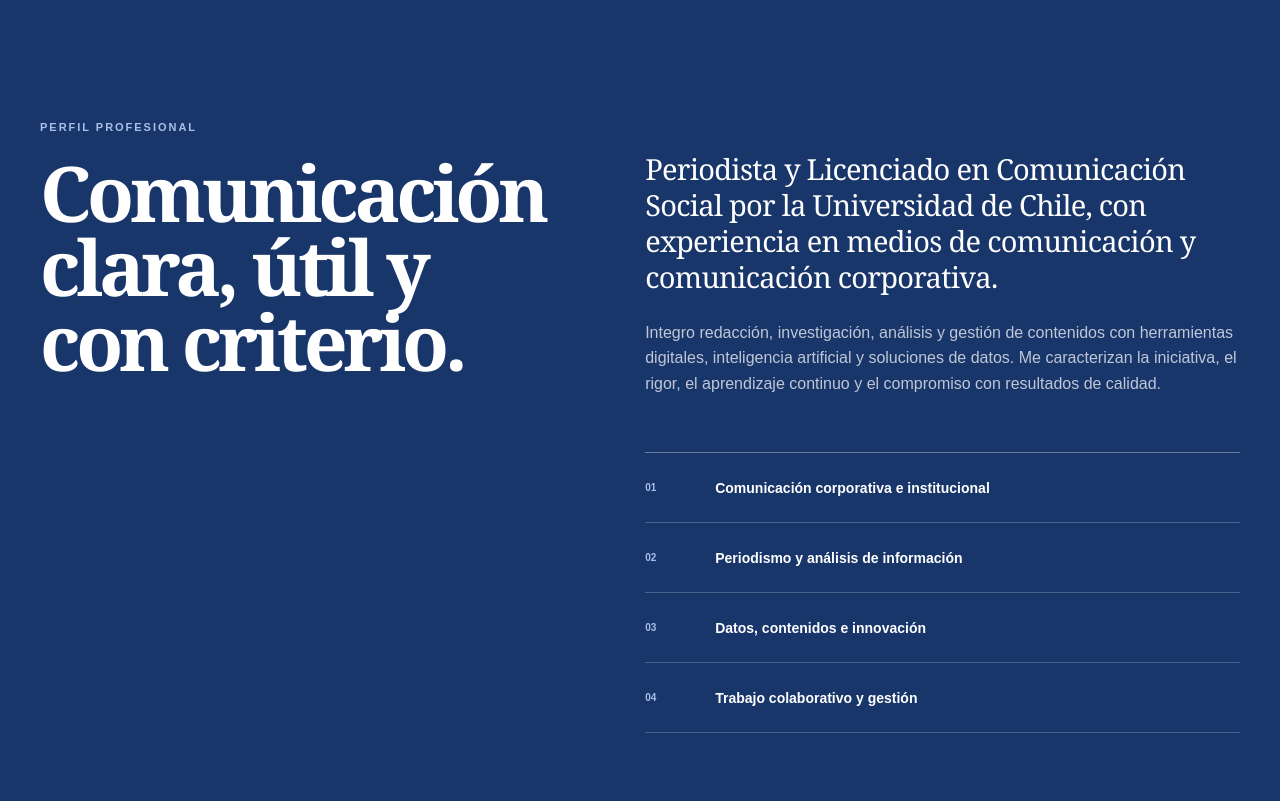
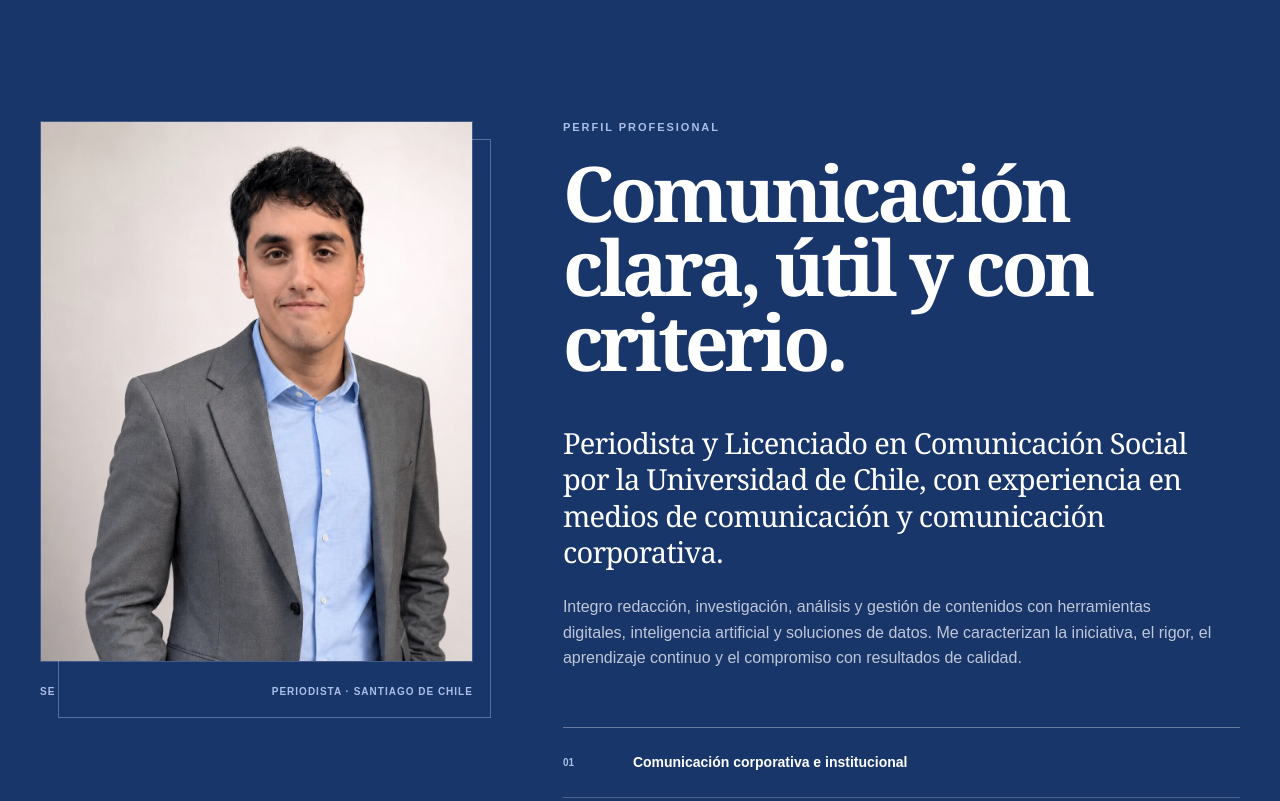
Before and after one commit to Sebajr19/PortafolioProfesional, a plain HTML site: page index.html in a window 1280 px wide. Shown: the part 7060-7861 px from the top of the page. Drawn offline with Linux system fonts and the light colour scheme.

Commit message:
Add files via upload

```diff
--- a/index.html
+++ b/index.html
@@ -287,6 +287,11 @@
 
       <section class="profile-section" id="perfil">
         <div class="profile-grid section-shell">
+          <figure class="profile-portrait-wrap">
+            <img class="profile-portrait" src="assets/sebastian-escobar-profesional.jpg" alt="Retrato profesional de Sebastián Escobar Flores" loading="lazy">
+            <figcaption class="portrait-caption"><span>SE</span><p>Periodista · Santiago de Chile</p></figcaption>
+          </figure>
+          <div class="profile-content">
             <div class="profile-title-block"><p class="eyebrow eyebrow--light">Perfil profesional</p><h2>Comunicación clara, útil y con criterio.</h2></div>
             <div class="profile-copy">
               <p class="profile-lead">Periodista y Licenciado en Comunicación Social por la Universidad de Chile, con experiencia en medios de comunicación y comunicación corporativa.</p>
@@ -296,6 +301,7 @@
                 <div class="strength-item"><span>02</span><p>Periodismo y análisis de información</p></div>
                 <div class="strength-item"><span>03</span><p>Datos, contenidos e innovación</p></div>
                 <div class="strength-item"><span>04</span><p>Trabajo colaborativo y gestión</p></div>
+              </div>
             </div>
           </div>
         </div>
--- a/styles.css
+++ b/styles.css
@@ -468,12 +468,61 @@ a:focus-visible {
 
 .profile-grid {
   display: grid;
-  grid-template-columns: 0.88fr 1.12fr;
-  gap: 100px;
+  grid-template-columns: minmax(300px, 0.78fr) minmax(0, 1.22fr);
+  align-items: start;
+  gap: 90px;
+}
+
+.profile-portrait-wrap {
+  position: relative;
+  margin: 0;
+}
+
+.profile-portrait-wrap::before {
+  position: absolute;
+  inset: 18px -18px -18px 18px;
+  z-index: 0;
+  content: "";
+  border: 1px solid rgba(169, 191, 232, 0.42);
+}
+
+.profile-portrait {
+  position: relative;
+  z-index: 1;
+  width: 100%;
+  aspect-ratio: 4 / 5;
+  border: 1px solid rgba(255, 255, 255, 0.18);
+  object-fit: cover;
+  object-position: center 24%;
+  filter: saturate(0.9) contrast(1.02);
+}
+
+.portrait-caption {
+  position: relative;
+  z-index: 1;
+  display: flex;
+  align-items: center;
+  justify-content: space-between;
+  gap: 20px;
+  margin-top: 22px;
+  color: #a9bfe8;
+  font-size: 10px;
+  font-weight: 700;
+  letter-spacing: 0.1em;
+  text-transform: uppercase;
+}
+
+.portrait-caption p {
+  margin: 0;
+  text-align: right;
+}
+
+.profile-content {
+  min-width: 0;
 }
 
 .profile-title-block h2 {
-  max-width: 520px;
+  max-width: 680px;
   margin: 0;
   font-family: var(--serif);
   font-size: clamp(52px, 6vw, 84px);
@@ -482,7 +531,7 @@ a:focus-visible {
 }
 
 .profile-copy {
-  padding-top: 30px;
+  padding-top: 46px;
 }
 
 .profile-copy > p {
@@ -730,7 +779,7 @@ a:focus-visible {
   }
 
   .profile-copy {
-    padding-top: 0;
+    padding-top: 38px;
   }
 
   .cv-heading {
@@ -834,6 +883,10 @@ a:focus-visible {
     font-size: 55px;
   }
 
+  .profile-portrait-wrap {
+    width: calc(100% - 18px);
+  }
+
   .profile-copy .profile-lead {
     font-size: 25px;
   }
```
Also changed, not shown: assets/sebastian-escobar-profesional.jpg (added). Lines whose indentation alone changed are shown as unchanged.
